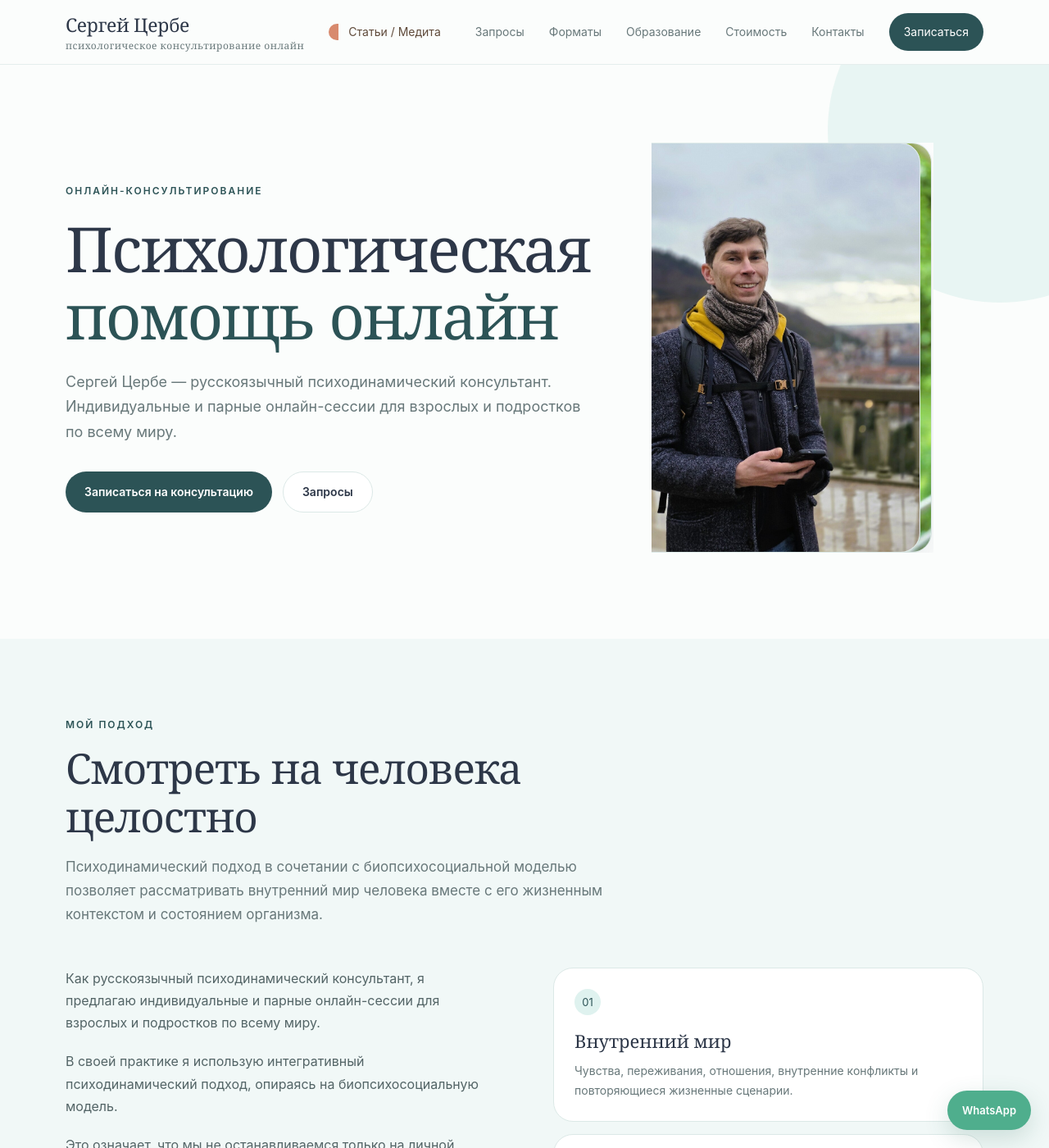
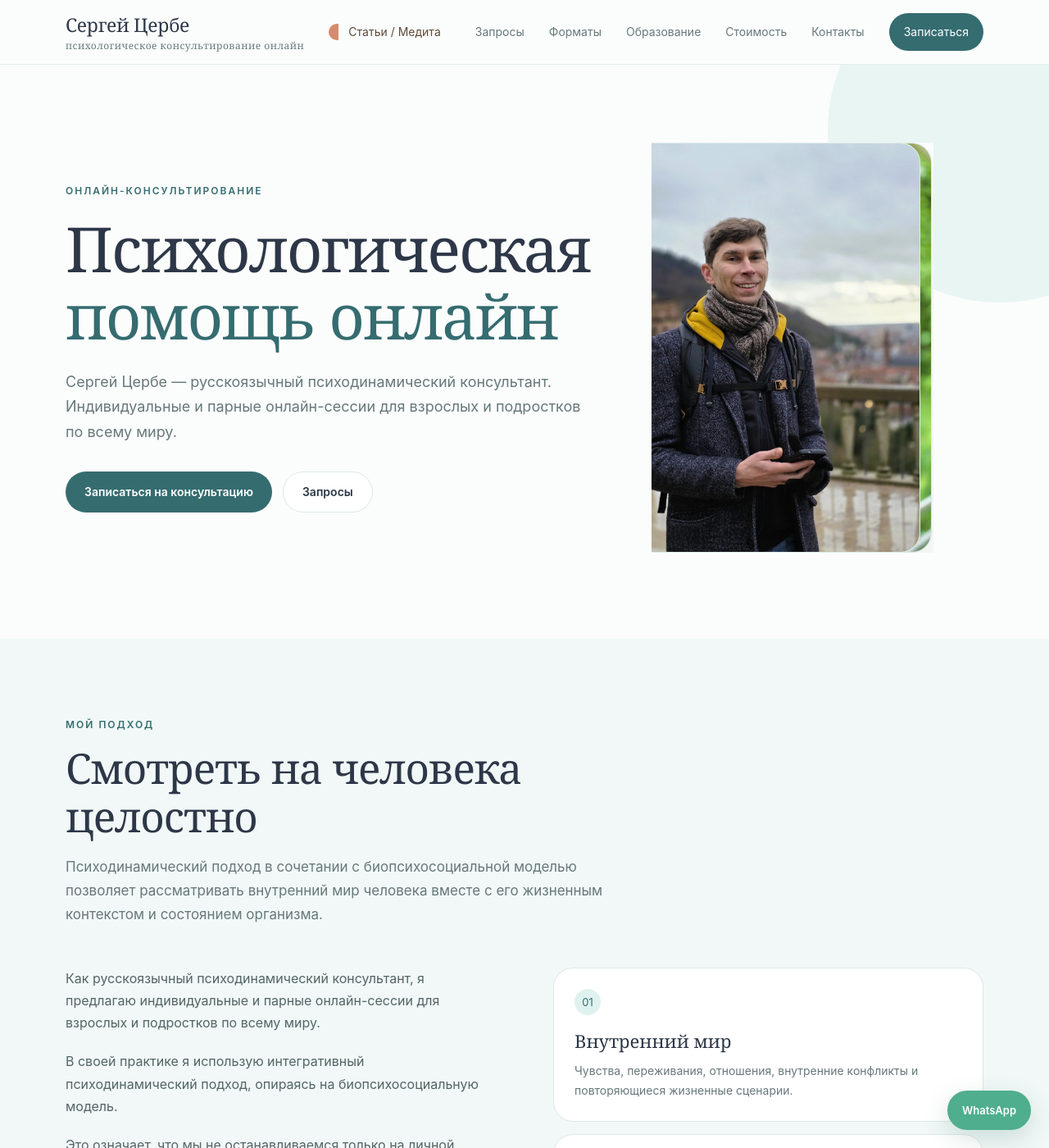
Before and after one commit to zerbe25-gif/zerbe25-gif.github.io, a Jekyll site: the page built from index.html, in a window 1280 px wide and 1400 px high. Shown: the whole window at 82% size. Built offline with Jekyll 4.4.1, drawn with Linux system fonts in a browser that asks for light colours.

Commit message:
Update index.html

```diff
--- a/index.html
+++ b/index.html
@@ -21,7 +21,7 @@
       --text: #2D3748;
       --muted: #68787a;
       --accent: #78c9c1;
-      --accent-dark: #2C5356;
+      --accent-dark: #356C70;
       --accent-orange: #ffedb9;
       --accent-light: #dff2ef;
       --white: #ffffff;
```
